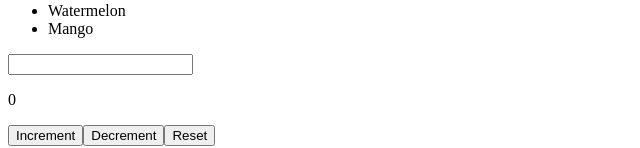
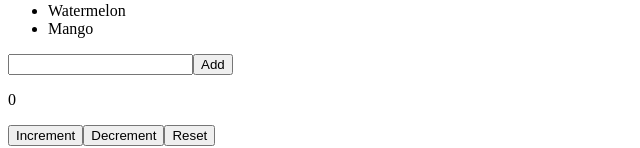
Before and after one commit to neehar2003/training-repo, a React (Vite) app in the folder web-react/my-app/: page / in a window 1280 px wide. Shown: the part 172-320 px from the top of the page, without its empty margins (0-640 px from the left). Built offline with nearby package versions, Linux system fonts and the light colour scheme.

Commit message:
add fruit to lisst from input

```diff
--- a/web-react/my-app/src/App.jsx
+++ b/web-react/my-app/src/App.jsx
@@ -10,6 +10,12 @@ function App(){
     { id: 3, name: "Watermelon" },
     { id: 4, name: "Mango" },
   ])
+  function handleAdd(){
+    /* strips whitespaces */
+    if(text.trim()==="")return
+    setItems([...items, {id:Date.now(), name: text}])
+    setText("")
+  }
   return (
   <div>
     <Header title="Fruits" count={5} />
@@ -19,9 +25,8 @@ function App(){
     </ul>
     <input
       value={text}
-      onChange={(e) => setText(e.target.value)}>
-      </input>
-    <p>{text}</p>
+      onChange={(e) => setText(e.target.value)} />
+      <button onClick={handleAdd}>Add</button>
     <p>{count}</p>
     <button onClick={()=> setCount(count+1)}>
       Increment
```
